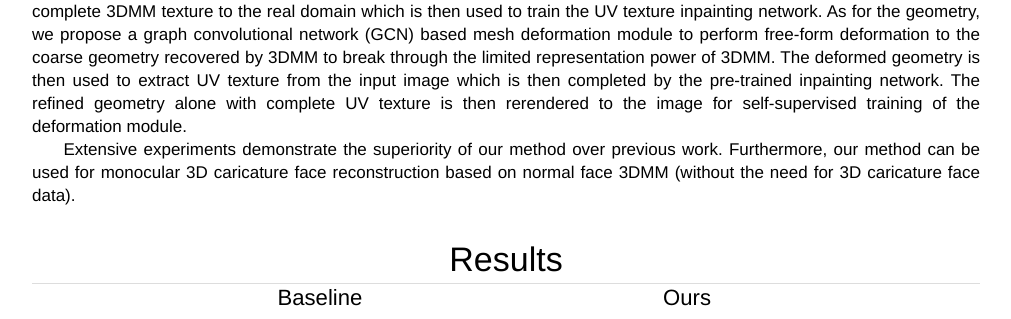
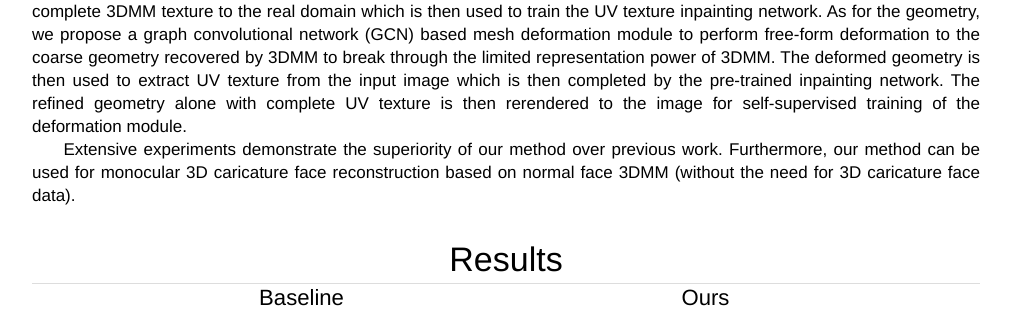
Before and after one commit to wsj-sjtu/3DFaceRecon, a plain HTML site: page index.html in a window 1280 px wide. Shown: the part 629-948 px from the top of the page, without its empty margins (134-1145 px from the left). Drawn offline with nearby package versions, Linux system fonts and the light colour scheme; some packages are replaced by stand-ins of ours; a script that the page names is missing; a web font is replaced by a local one.

Commit message:
Update index.html

```diff
--- a/index.html
+++ b/index.html
@@ -98,8 +98,8 @@
             </td>
             </tr>
         </table> -->
-        <h41>&nbsp;&nbsp;&nbsp;&nbsp;&nbsp;&nbsp;&nbsp;&nbsp;&nbsp;&nbsp;&nbsp;&nbsp;&nbsp;&nbsp;&nbsp;&nbsp;&nbsp;&nbsp;&nbsp;&nbsp;&nbsp;&nbsp;&nbsp;&nbsp;&nbsp;&nbsp;&nbsp;&nbsp;&nbsp;&nbsp;&nbsp;&nbsp;&nbsp;&nbsp;&nbsp;&nbsp;&nbsp;&nbsp;&nbsp;
-             Baseline&nbsp;&nbsp;&nbsp;&nbsp;&nbsp;&nbsp;&nbsp;&nbsp;&nbsp;&nbsp;&nbsp;&nbsp;&nbsp;&nbsp;&nbsp;&nbsp;&nbsp;&nbsp;&nbsp;&nbsp;&nbsp;&nbsp;&nbsp;&nbsp;&nbsp;&nbsp;&nbsp;&nbsp;&nbsp;&nbsp;&nbsp;&nbsp;&nbsp;&nbsp;&nbsp;&nbsp;&nbsp;&nbsp;&nbsp;&nbsp;&nbsp;&nbsp;&nbsp;&nbsp;&nbsp;&nbsp;&nbsp;&nbsp;
+        <h41>&nbsp;&nbsp;&nbsp;&nbsp;&nbsp;&nbsp;&nbsp;&nbsp;&nbsp;&nbsp;&nbsp;&nbsp;&nbsp;&nbsp;&nbsp;&nbsp;&nbsp;&nbsp;&nbsp;&nbsp;&nbsp;&nbsp;&nbsp;&nbsp;&nbsp;&nbsp;&nbsp;&nbsp;&nbsp;&nbsp;&nbsp;&nbsp;&nbsp;&nbsp;&nbsp;&nbsp;
+             Baseline&nbsp;&nbsp;&nbsp;&nbsp;&nbsp;&nbsp;&nbsp;&nbsp;&nbsp;&nbsp;&nbsp;&nbsp;&nbsp;&nbsp;&nbsp;&nbsp;&nbsp;&nbsp;&nbsp;&nbsp;&nbsp;&nbsp;&nbsp;&nbsp;&nbsp;&nbsp;&nbsp;&nbsp;&nbsp;&nbsp;&nbsp;&nbsp;&nbsp;&nbsp;&nbsp;&nbsp;&nbsp;&nbsp;&nbsp;&nbsp;&nbsp;&nbsp;&nbsp;&nbsp;&nbsp;&nbsp;&nbsp;&nbsp;&nbsp;&nbsp;&nbsp;&nbsp;&nbsp;&nbsp;
              Ours</h41>
         <figure style="width: 100%;">
             <a href="assets/demo_deocc.gif">
```
